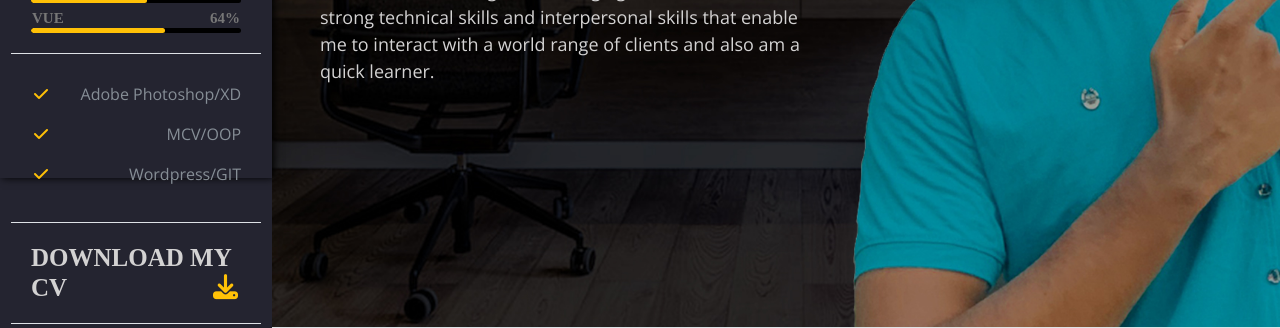
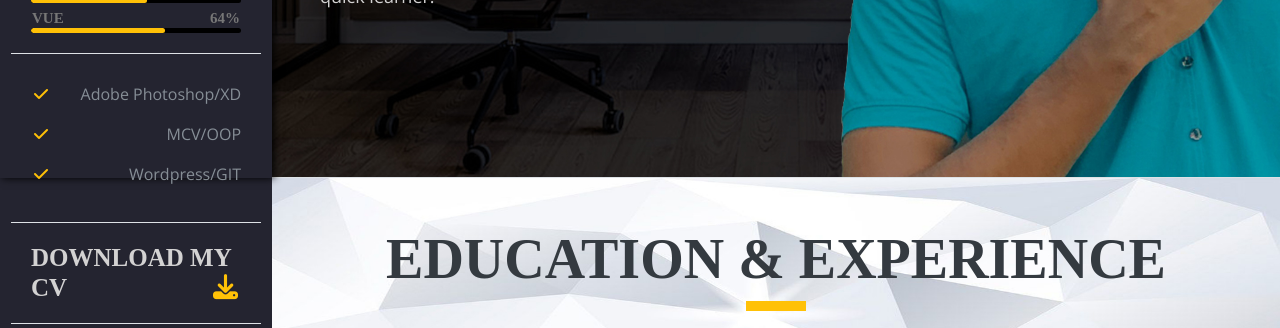
Before and after one commit to eshanhirushka/portfolio, a plain HTML site: page portfolio.html in a window 1280 px wide. Shown: the part 622-950 px from the top of the page. Drawn offline with nearby package versions, Linux system fonts and the light colour scheme; a web font is replaced by a local one.

Commit message:
Update style.css

```diff
--- a/css/style.css
+++ b/css/style.css
@@ -379,7 +379,6 @@ a:active {
         background-size: cover;
         background-position: center center;
         background-repeat: no-repeat;
-        min-height: 950px;
     }
 }
 @media (min-width: 551px) {
```
